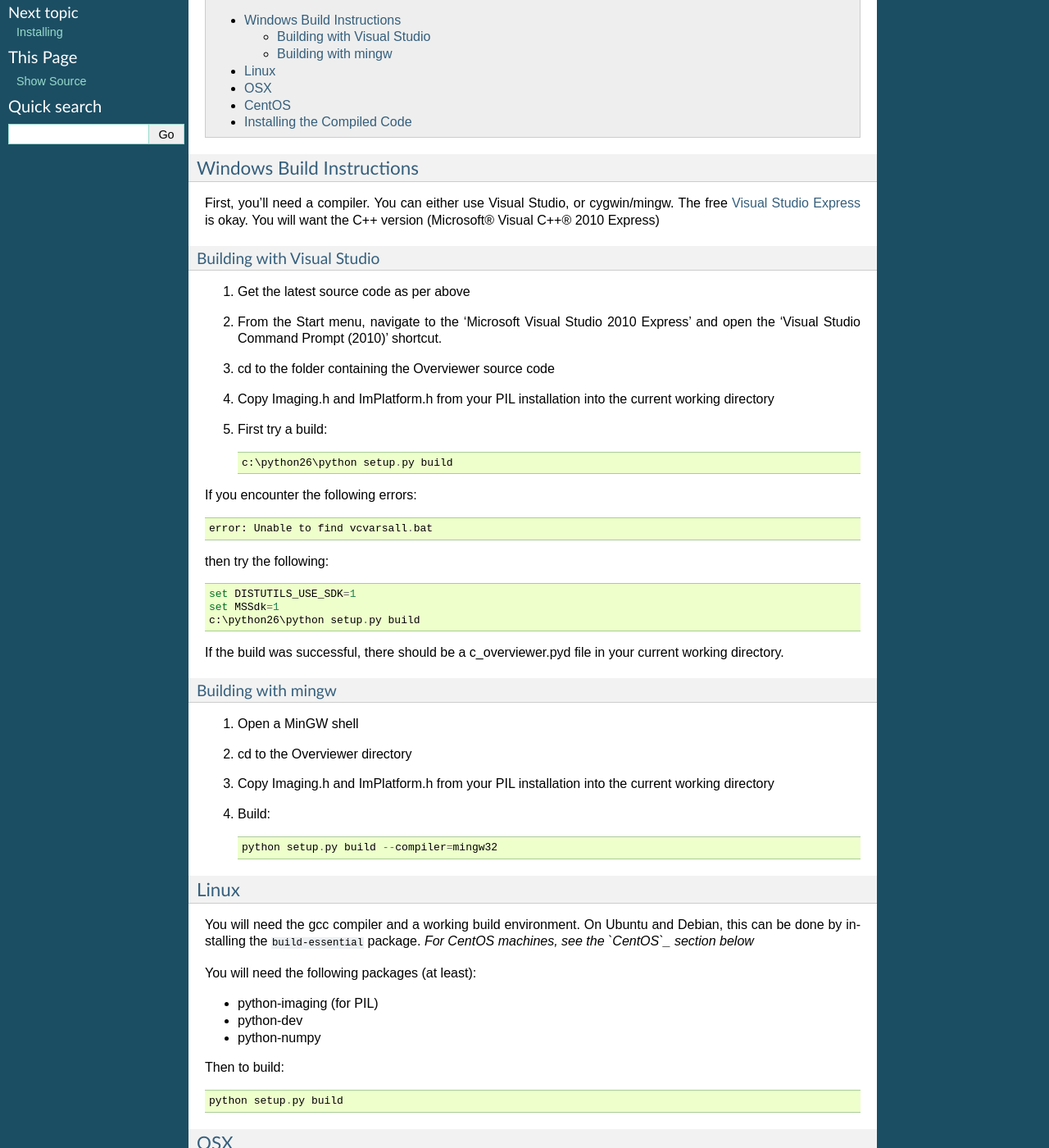
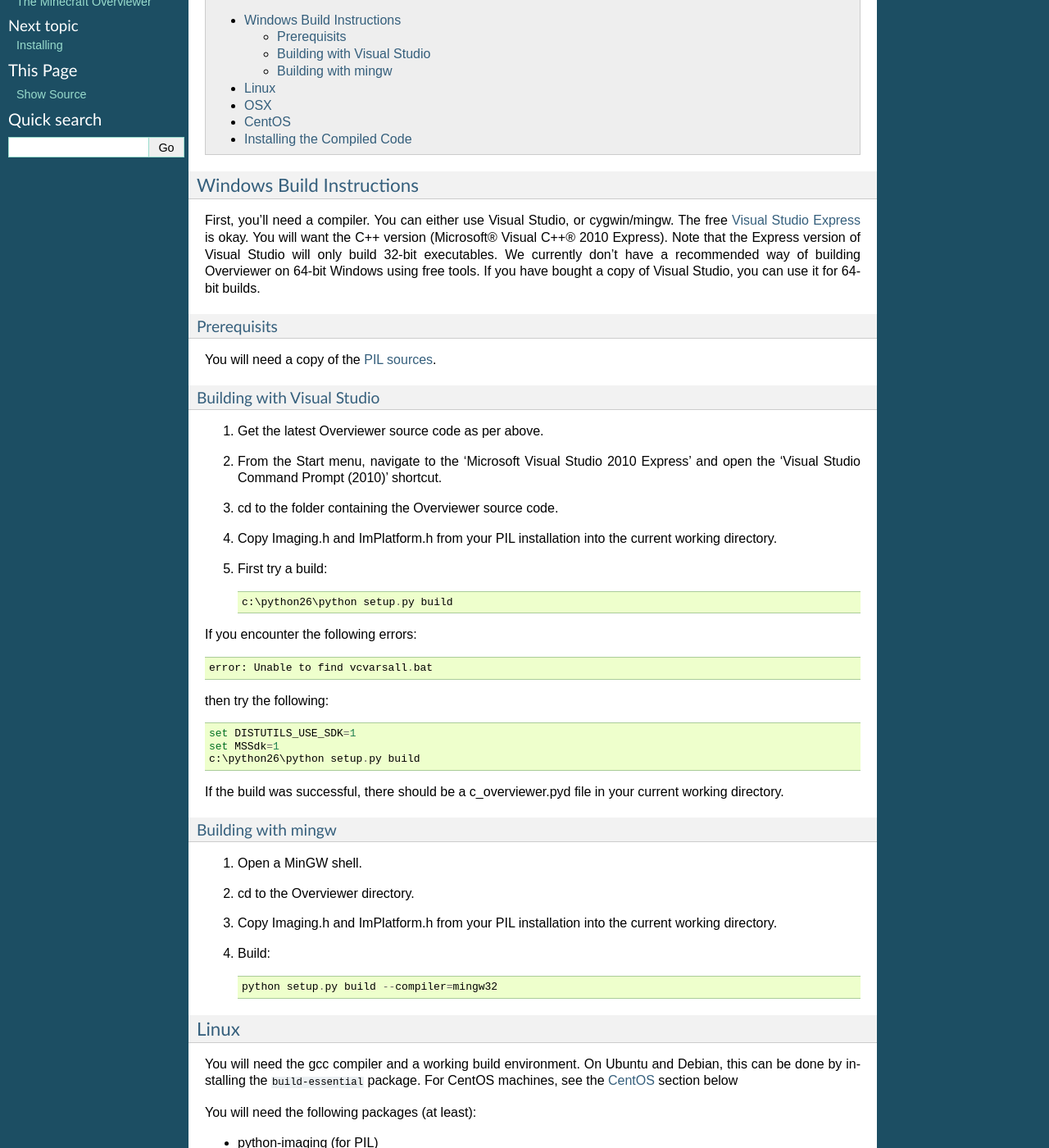
Before and after one commit to overviewer/Minecraft-Overviewer, a Sphinx documentation site: the page built from docs/building.rst, in a window 1280 px wide and 1400 px high, scrolled down 405 px. Shown: the whole window at 82% size. Built offline with Sphinx 7.4.7, drawn with Linux system fonts in a browser that asks for light colours.

Commit message:
Updated building docs

```diff
--- a/docs/building.rst
+++ b/docs/building.rst
@@ -29,15 +29,24 @@
 First, you'll need a compiler.  You can either use Visual Studio, or
 cygwin/mingw. The free `Visual Studio Express
 <http://www.microsoft.com/express/Windows/>`_ is okay. You will want the C++
-version (Microsoft® Visual C++® 2010 Express)
+version (Microsoft® Visual C++® 2010 Express).  Note that the Express version of
+Visual Studio will only build 32-bit executables.  We currently don't have a
+recommended way of building Overviewer on 64-bit Windows using free tools.  If you
+have bought a copy of Visual Studio, you can use it for 64-bit builds.
+
+
+Prerequisits
+~~~~~~~~~~~~
+
+You will need a copy of the `PIL sources <http://www.pythonware.com/products/pil/>`_.
 
 Building with Visual Studio
 ~~~~~~~~~~~~~~~~~~~~~~~~~~~
 
-1. Get the latest source code as per above
+1. Get the latest Overviewer source code as per above.
 2. From the Start menu, navigate to the 'Microsoft Visual Studio 2010 Express' and open the 'Visual Studio Command Prompt (2010)' shortcut.
-3. cd to the folder containing the Overviewer source code
-4. Copy Imaging.h and ImPlatform.h from your PIL installation into the current working directory
+3. cd to the folder containing the Overviewer source code.
+4. Copy Imaging.h and ImPlatform.h from your PIL installation into the current working directory.
 5. First try a build::
 
     c:\python26\python setup.py build
@@ -57,9 +66,9 @@
 Building with mingw
 ~~~~~~~~~~~~~~~~~~~
 
-1. Open a MinGW shell
-2. cd to the Overviewer directory
-3. Copy Imaging.h and ImPlatform.h from your PIL installation into the current working directory
+1. Open a MinGW shell.
+2. cd to the Overviewer directory.
+3. Copy Imaging.h and ImPlatform.h from your PIL installation into the current working directory.
 4. Build::
 
     python setup.py build --compiler=mingw32
@@ -69,8 +78,8 @@
 -----
 
 You will need the gcc compiler and a working build environment. On Ubuntu and
-Debian, this can be done by installing the ``build-essential`` package. *For
-CentOS machines, see the `CentOS`_ section below*
+Debian, this can be done by installing the ``build-essential`` package. For
+CentOS machines, see the :ref:`centos` section below
 
 You will need the following packages (at least):
 
```
